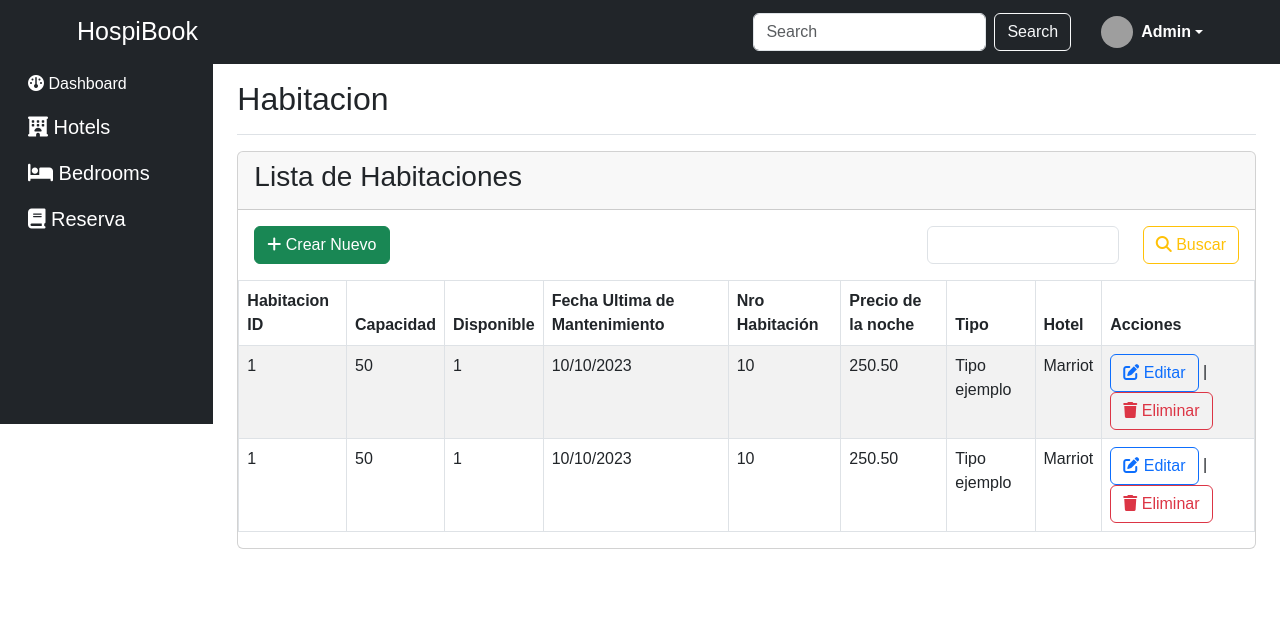
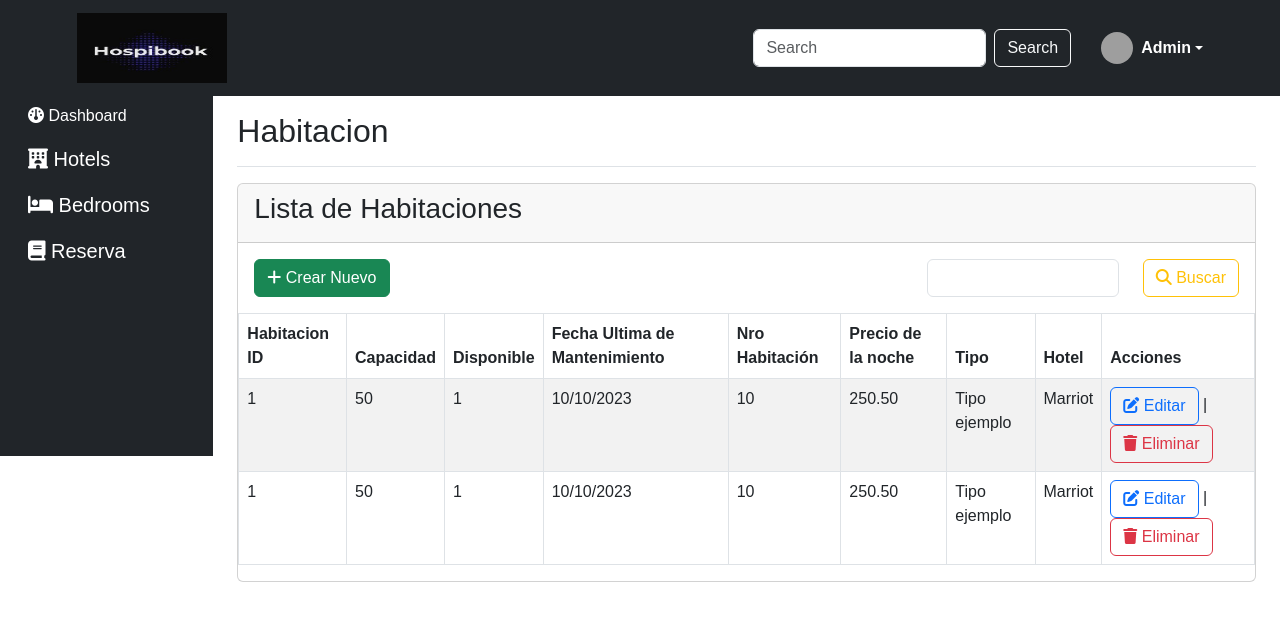
Before and after one commit to EFMCT30/appAdminHoteleroHospiBook, an Angular app: page /habitacion in a window 1280 px wide. Shown: the top 620 px of the page. Built offline with nearby package versions, Linux system fonts and the light colour scheme; grey boxes are pictures that could not be loaded.

Commit message:
El Logo XD

```diff
--- a/src/app/header/header.component.html
+++ b/src/app/header/header.component.html
@@ -1,6 +1,7 @@
   <nav class="navbar navbar-expand-lg navbar-dark bg-dark">
     <div class="container-fluid">
-        <a class="navbar-brand" href="#" style="margin-left: 65px; font-size: 25px;">HospiBook</a>
+        <a class="navbar-brand" href="#" style="margin-left: 65px; font-size: 25px;">
+            <img src="assets/Logo.jpeg" style="height: 70px;width: 150px;"></a>
         <button class="navbar-toggler" type="button" data-bs-toggle="collapse" data-bs-target="#navbarSupportedContent" aria-controls="navbarSupportedContent" aria-expanded="false" aria-label="Toggle navigation">
             <span class="navbar-toggler-icon"></span>
         </button>
```
Also changed, not shown: src/assets/Logo.jpeg (added).
